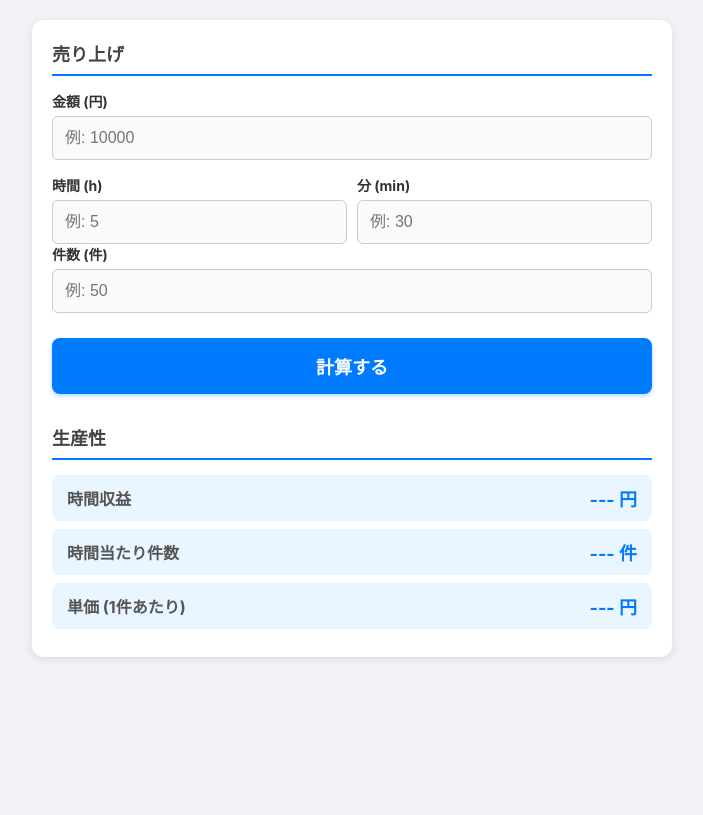
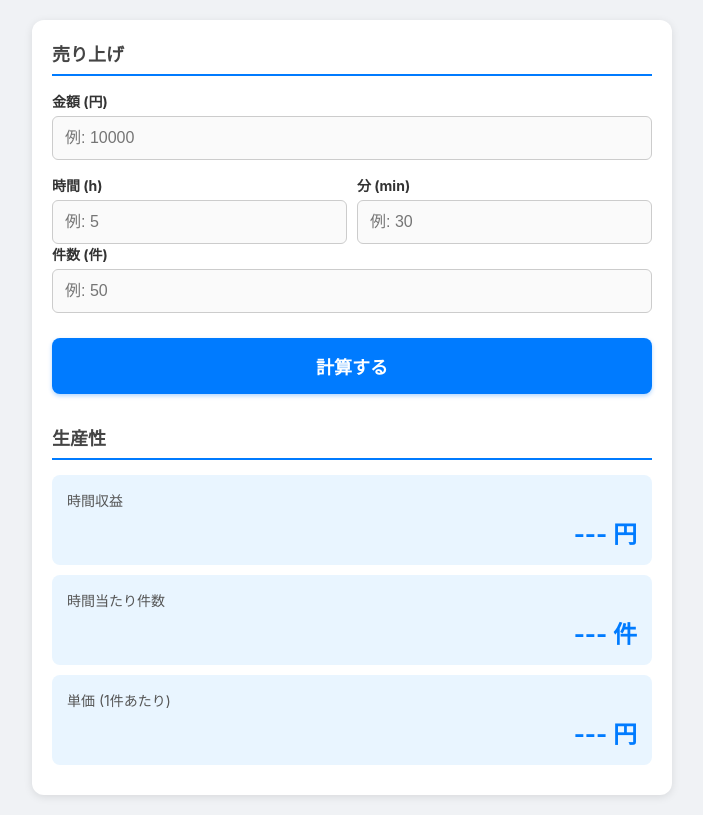
Before and after one commit to kay9nine/productivity-calculator-pwa, a plain HTML site: page index.html in a window 1280 px wide. Shown: the whole page, without its empty margins (288-991 px from the left). Drawn offline with Linux system fonts and the light colour scheme.

Commit message:
Add files via upload

```diff
--- a/index.html
+++ b/index.html
@@ -75,37 +75,25 @@
             background-color: #0056b3;
             transform: translateY(2px);
         }
-
-        /* === 修正点: 結果エリアのスタイル === */
-
-        /* 結果の項目一つ分 */
-        .result-item {
-            display: flex;
-            justify-content: space-between;
-            align-items: center;
-            /* 背景色を追加しました */
+        /* 結果表示エリア */
+        .result-area {
             background-color: #e9f5ff;
-            padding: 10px 15px;
+            padding: 15px;
             border-radius: 8px;
-            margin-bottom: 8px;
+            margin-bottom: 10px;
         }
-
-        /* 項目名（左側） */
         .result-label {
-            font-size: 16px;
-            font-weight: bold;
+            font-size: 14px;
             color: #555;
-            flex-shrink: 0;
         }
-
-        /* 値（右側） */
         .result-value {
-            font-size: 18px;
+            font-size: 24px;
             font-weight: bold;
             color: #007bff;
             text-align: right;
+            display: block;
+            margin-top: 5px;
         }
-        /* ================================== */
     </style>
 </head>
 <body>
@@ -138,27 +126,27 @@
 
     <h1>生産性</h1>
 
-    <div class="result-item">
-        <span class="result-label">時間収益</span>
+    <div class="result-area">
+        <div class="result-label">時間収益</div>
         <span id="result-earnings" class="result-value">--- 円</span>
     </div>
 
-    <div class="result-item">
-        <span class="result-label">時間当たり件数</span>
+    <div class="result-area">
+        <div class="result-label">時間当たり件数</div>
         <span id="result-count" class="result-value">--- 件</span>
     </div>
 
-    <div class="result-item">
-        <span class="result-label">単価 (1件あたり)</span>
+    <div class="result-area">
+        <div class="result-label">単価 (1件あたり)</div>
         <span id="result-unit-price" class="result-value">--- 円</span>
     </div>
-
 </div>
 
 <script>
-    // PWA: サービスワーカーの登録 (変更なし)
+    // PWA: サービスワーカーの登録 (PWAの機能に必要)
     if ('serviceWorker' in navigator) {
         window.addEventListener('load', () => {
+            // sw.js が同じフォルダにある必要があります
             navigator.serviceWorker.register('./sw.js')
                 .then(registration => {
                     console.log('SW registered: ', registration);
@@ -181,6 +169,7 @@
         const minutes = parseInt(minutesStr, 10);
         const count = parseFloat(countStr);
 
+        // 総作業時間の計算 (h)
         const totalTime = hours + (minutes / 60);
 
         // --- 2. バリデーション（入力チェック） ---
@@ -202,23 +191,30 @@
         }
 
         // --- 3. 計算処理 ---
+
+        // 1. 時間収益 (時給換算)
         const hourlyEarnings = Math.floor(amount / totalTime);
+
+        // 2. 時間当たり件数
         const hourlyCount = (count / totalTime).toFixed(1);
 
+        // 3. 単価 (金額 ÷ 件数) - 件数が0の場合は計算不可
         let unitPrice = 0;
-        let unitPriceText = "--- 円";
-
         if (count > 0) {
             unitPrice = Math.floor(amount / count);
-            unitPriceText = unitPrice.toLocaleString() + " 円";
         } else {
-            unitPriceText = "--- (件数0)";
+            // 件数が0の場合は、単価計算ができない旨をユーザーに通知
+            document.getElementById('result-unit-price').textContent = "--- (件数0)";
+            // 件数0の場合でも他の計算は有効なので、処理を続行
         }
 
         // --- 4. 結果の表示 ---
         document.getElementById('result-earnings').textContent = hourlyEarnings.toLocaleString() + " 円";
         document.getElementById('result-count').textContent = hourlyCount + " 件";
-        document.getElementById('result-unit-price').textContent = unitPriceText;
+
+        if (count > 0) {
+            document.getElementById('result-unit-price').textContent = unitPrice.toLocaleString() + " 円";
+        }
     }
 </script>
 
```
